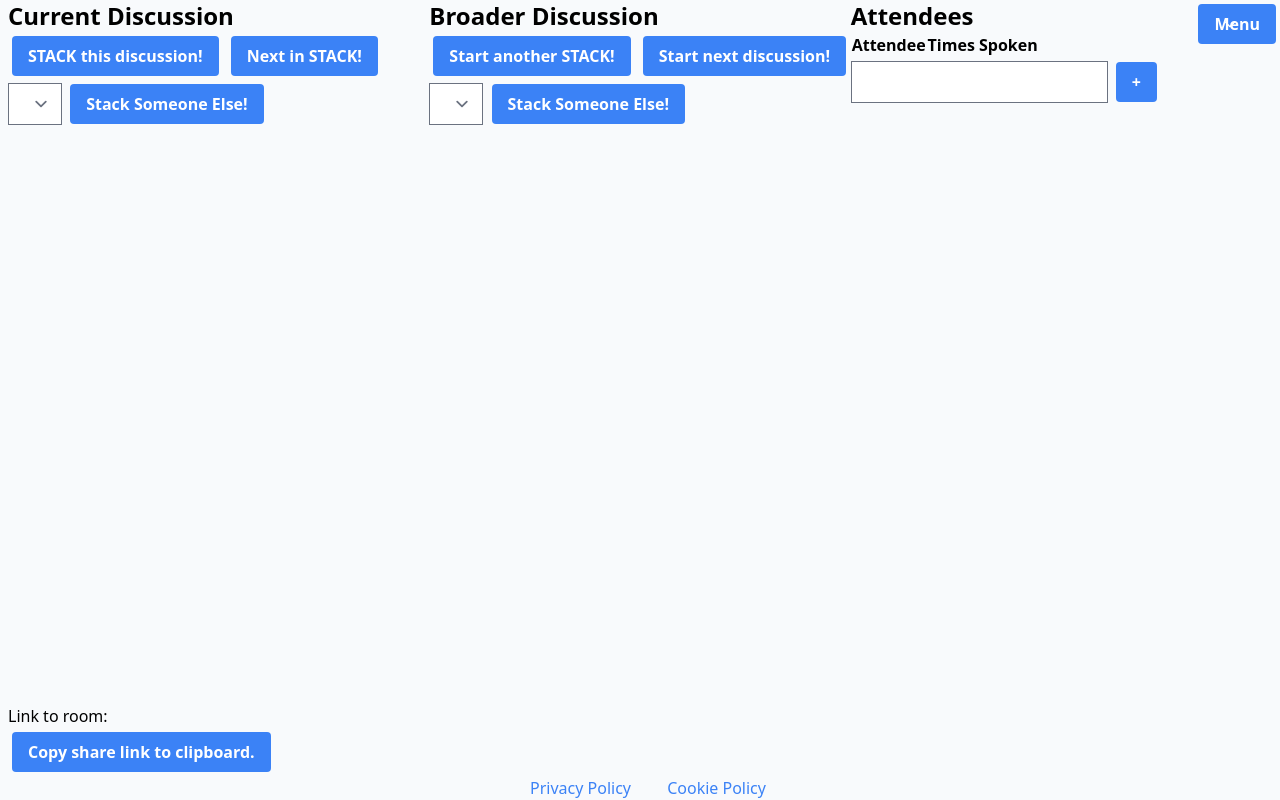
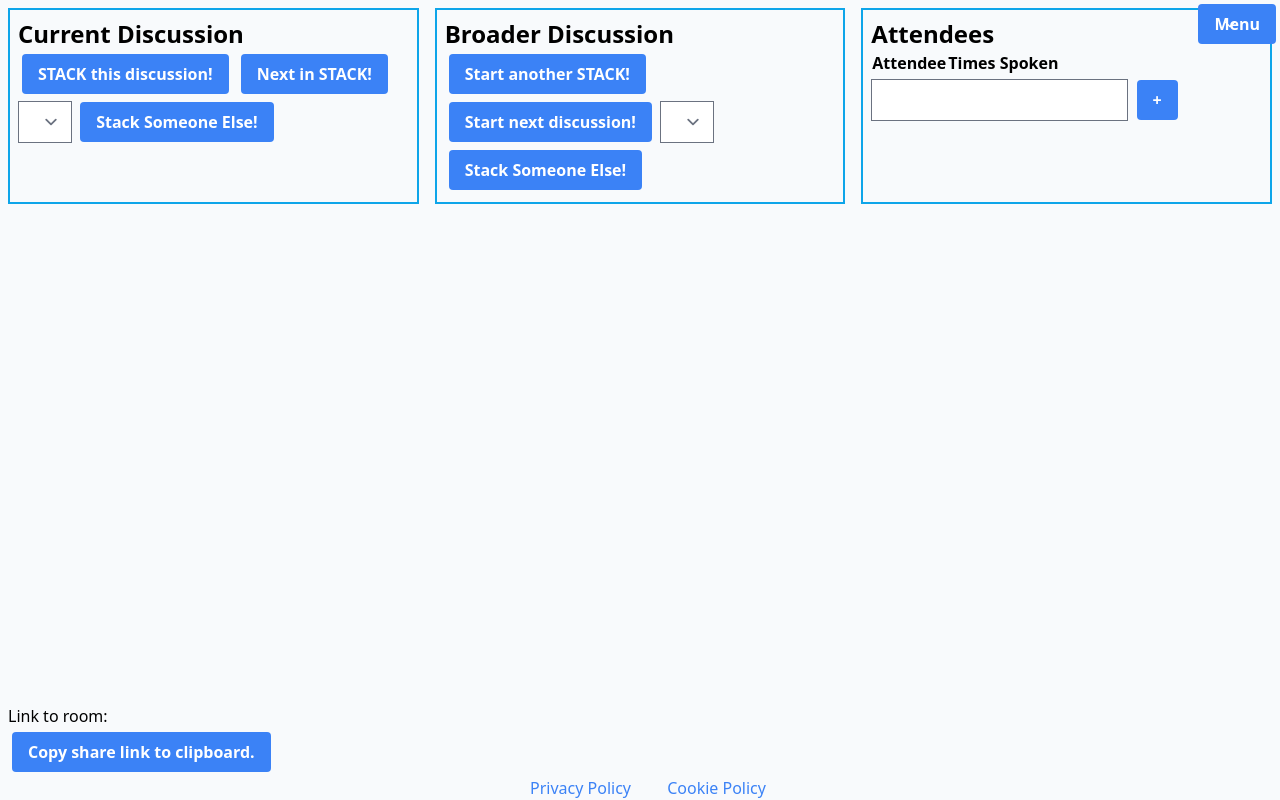
Before and after one commit to jhmcstanton/stacker, a website: page room.html in a window 1280 px wide. Drawn offline with Linux system fonts and the light colour scheme.

Commit message:
Added borders and padding

```diff
--- a/room.html
+++ b/room.html
@@ -18,8 +18,8 @@
         </header>
         <h1 id="roomheader" ></h1>
         <p id="userdisplay"></p>
-        <div class="h-full grid grid-cols-3">
-            <div class="w-full h-full" id="LOCAL">
+        <div class="h-full grid grid-cols-3 gap-4 mt-2">
+            <div class="w-full h-full border-2 border-sky-500 p-2" id="LOCAL">
                 <h2>Current Discussion</h2>
                 <ol id="local-discussion">
                 </ol>
@@ -28,7 +28,7 @@
                 <select name="stack-other-now" id="local-stack-other"></select>
                 <button onclick="qother(this)">Stack Someone Else!</button>
             </div>
-            <div class="w-full h-full" id="BROAD">
+            <div class="w-full h-full border-2 border-sky-500 p-2" id="BROAD">
                 <h2>Broader Discussion</h2>
                 <ol id="broad-discussion">
                 </ol>
@@ -37,7 +37,7 @@
                 <select name="stack-other-broad" id="broad-stack-other"></select>
                 <button onclick="qother(this)">Stack Someone Else!</button>
             </div>
-            <div class="w-full h-full">
+            <div class="w-full h-full border-2 border-sky-500 p-2">
                 <h2>Attendees</h2>
                 <table>
                     <thead>
```
Also changed, not shown: index.html (+3 -3 lines), static/style.css.
